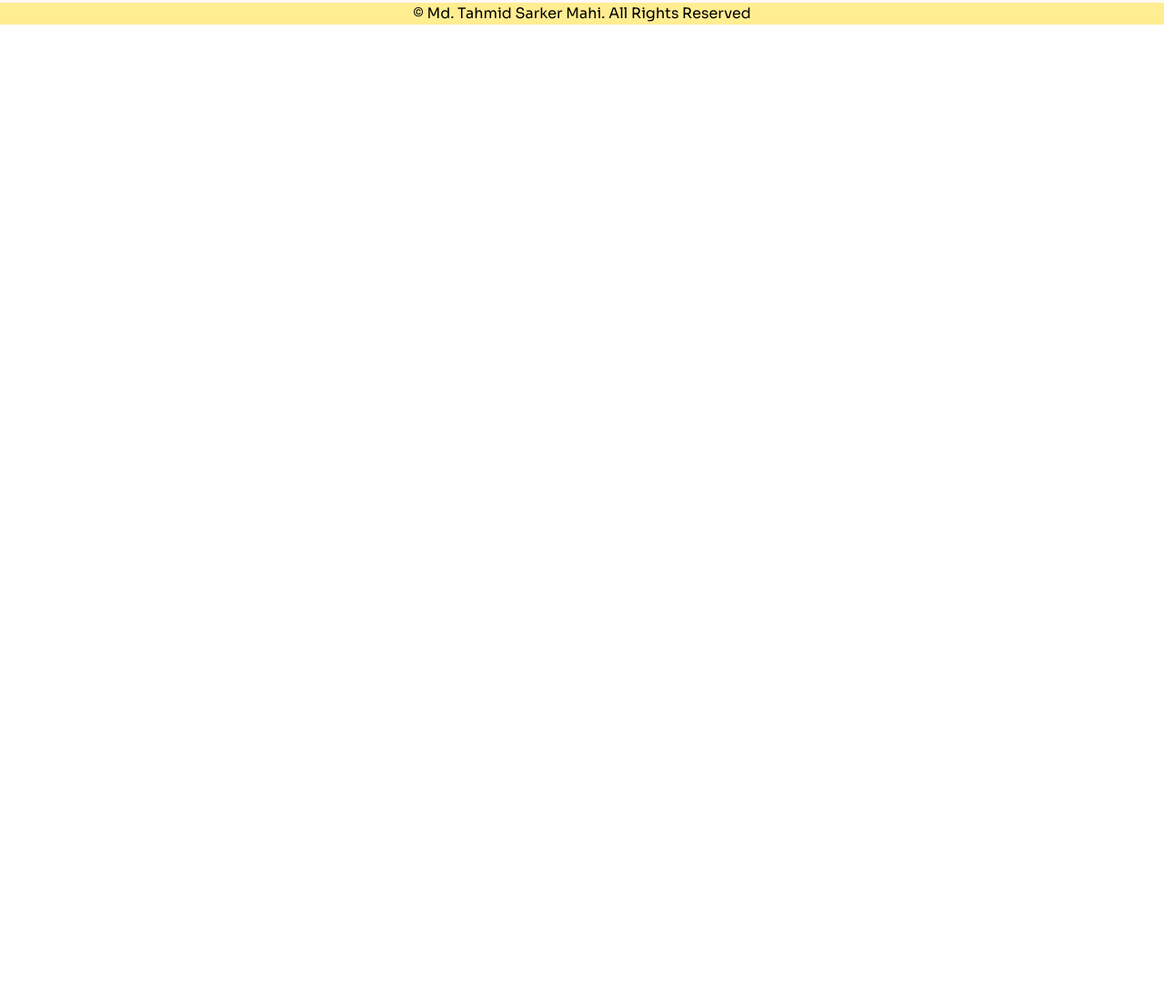
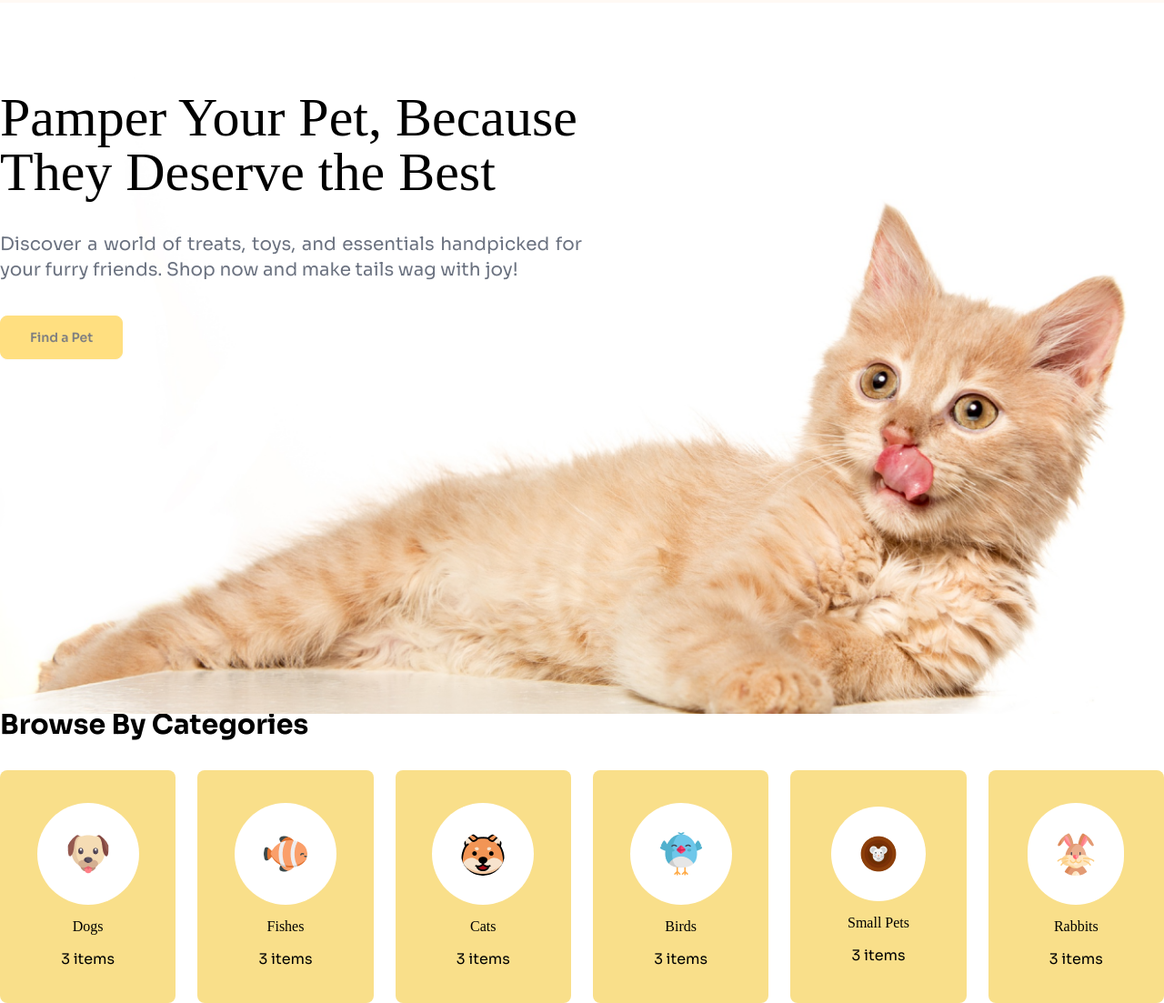
Before and after one commit to tahmid-sarker/Browse4Pets, a plain HTML site: page index.html in a window 1280 px wide. Shown: the part 101-1204 px from the top of the page at 91% size. Before the commit the page ends 800 px from the top, so only its background shows below. Drawn offline with nearby package versions, Linux system fonts and the light colour scheme; a web font is replaced by a local one.

Commit message:
Update the `Hero` & `Category Card` Section

```diff
--- a/index.html
+++ b/index.html
@@ -8,24 +8,15 @@
     <!-- Google Fonts -->
     <link rel="preconnect" href="https://fonts.googleapis.com" />
     <link rel="preconnect" href="https://fonts.gstatic.com" crossorigin />
-    <link
-      href="https://fonts.googleapis.com/css2?family=Sora:wght@100..800&display=swap"
-      rel="stylesheet"
-    />
+    <link href="https://fonts.googleapis.com/css2?family=Sora:wght@100..800&display=swap" rel="stylesheet" />
+    <link href="https://fonts.googleapis.com/css2?family=ADLaM+Display&display=swap" rel="stylesheet" />
 
     <!-- Tailwind + daisyUI CDN -->
-    <link
-      href="https://cdn.jsdelivr.net/npm/daisyui@4.12.23/dist/full.min.css"
-      rel="stylesheet"
-      type="text/css"
-    />
+    <link href="https://cdn.jsdelivr.net/npm/daisyui@4.12.23/dist/full.min.css" rel="stylesheet" type="text/css" />
     <script src="https://cdn.tailwindcss.com"></script>
 
     <!-- FontAwesome CDN -->
-    <script
-      src="https://kit.fontawesome.com/d50fc63bdb.js"
-      crossorigin="anonymous"
-    ></script>
+    <script src="https://kit.fontawesome.com/d50fc63bdb.js" crossorigin="anonymous"></script>
 
     <!-- Custom CSS -->
     <style>
@@ -34,11 +25,18 @@
         font-optical-sizing: auto;
         color: black;
       }
+
+      .font-adlam {
+        font-family: "ADLaM Display", serif;
+        font-weight: 400;
+        font-style: normal;
+      }
     </style>
   </head>
-  <body class="font-sora">
+  <body class="font-sora bg-white">
     <!-- Header -->
-    <header class="bg-[#FFF9F4] flex justify-between items-center py-3 lg:py-7 px-4 lg:px-36 border-black border-b-2 lg:border-none">
+    <header
+      class="bg-[#FFF9F4] flex justify-between items-center py-3 md:py-7 px-4 md:px-36 border-black border-b-2 md:border-none">
       <!-- Left Portion-->
       <div class="flex gap-3 justify-center items-center">
         <img src="assets/logo-header.png" alt="Browse4Pets Logo" />
@@ -58,8 +56,12 @@
       <div class="hidden md:flex gap-4 justify-center items-center">
         <i class="fa-regular fa-bell hover:text-yellow-400 cursor-pointer"></i>
         <i class="fa-solid fa-magnifying-glass hover:text-yellow-400 cursor-pointer"></i>
-        <button class="btn btn-outline btn-warning">Login</button>
-        <button class="btn btn-warning">Register</button>
+        <a href="#">
+          <button class="btn btn-outline btn-warning">Login</button>
+          </a>
+        <a href="#">
+          <button class="btn btn-warning">Register</button>
+        </a>
       </div>
       <!-- Mobile Menu -->
       <div class="md:hidden">
@@ -68,15 +70,83 @@
     </header>
     <!-- Main Content -->
     <main>
-      <section id="section-one"></section>
-      <section id="section-two"></section>
-      <section id="section-three"></section>
-      <section id="section-four"></section>
-      <section id="section-five"></section>
+      <!-- Hero Section -->
+      <section class="max-w-7xl mx-4 md:mx-auto mt-8 md:mt-20">
+        <div class="relative flex flex-col w-1/2 gap-3 md:gap-9 z-10">
+          <h1 class="font-adlam text-3xl md:text-6xl mt-4">
+            Pamper Your Pet, Because They Deserve the Best
+          </h1>
+          <p class="text-sm md:text-xl text-justify text-gray-500">
+            Discover a world of treats, toys, and essentials handpicked for your
+            furry friends. Shop now and make tails wag with joy!
+          </p>
+          <a href="#">
+            <button class="btn btn-warning py-3 px-8 animate-pulse">Find a Pet</button>
+          </a>
+        </div>
+        <div class="absolute left-35 top-72 md:top-40">
+          <img src="assets/cat-big.png" alt="Cat Image" />
+        </div>
+      </section>
+      <!-- Browse By Categories -->
+      <section class="max-w-7xl mx-4 md:mx-auto mt-36 md:mt-96">
+        <h1 class="text-3xl font-bold">Browse By Categories</h1>
+        <!-- Card Dogs-->
+        <div class="mt-8 grid grid-cols-2 md:grid-cols-3 lg:grid-cols-6 gap-6">
+          <div class="bg-[#F9DF8A] flex flex-col justify-center items-center rounded-lg gap-3 p-9">
+            <div>
+              <img class="p-8 rounded-full bg-white" src="assets/dog-cartoon.png" alt="Dogs" />
+            </div>
+            <h3 class="font-adlam text-center">Dogs</h3>
+            <p class="text-center">3 items</p>
+          </div>
+          <!-- Card Fishes-->
+          <div class="bg-[#F9DF8A] flex flex-col justify-center items-center rounded-lg gap-3 p-9">
+            <div>
+              <img class="p-8 rounded-full bg-white" src="assets/fish-cartoon.png" alt="Fishes" />
+            </div>
+            <h3 class="font-adlam text-center">Fishes</h3>
+            <p class="text-center">3 items</p>
+          </div>
+          <!-- Card Cats-->
+          <div class="bg-[#F9DF8A] flex flex-col justify-center items-center rounded-lg gap-3 p-9">
+            <div>
+              <img class="p-8 rounded-full bg-white" src="assets/cat-cartoon.png" alt="Cats" />
+            </div>
+            <h3 class="font-adlam text-center">Cats</h3>
+            <p class="text-center">3 items</p>
+          </div>
+          <!-- Card Birds-->
+          <div class="bg-[#F9DF8A] flex flex-col justify-center items-center rounded-lg gap-3 p-9">
+            <div>
+              <img class="p-8 rounded-full bg-white" src="assets/bird-cartoon.png" alt="Birds" />
+            </div>
+            <h3 class="font-adlam text-center">Birds</h3>
+            <p class="text-center">3 items</p>
+          </div>
+          <!-- Card Small Pets -->
+          <div class="bg-[#F9DF8A] flex flex-col justify-center items-center rounded-lg gap-3 p-9">
+            <div>
+              <img class="p-8 rounded-full bg-white" src="assets/mouse-cartoon.png" alt="Small Pets" />
+            </div>
+            <h3 class="font-adlam text-center">Small Pets</h3>
+            <p class="text-center">3 items</p>
+          </div>
+          <!-- Card Rabbits -->
+          <div class="bg-[#F9DF8A] flex flex-col justify-center items-center rounded-lg gap-3 p-9">
+            <div>
+              <img class="p-8 rounded-full bg-white" src="assets/rabbit-cartoon.png" alt="Rabbits" />
+            </div>
+            <h3 class="font-adlam text-center">Rabbits</h3>
+            <p class="text-center">3 items</p>
+          </div>
+        </div>
+      </section>
+      <section></section>
+      <section></section>
+      <section></section>
     </main>
     <!-- Footer -->
-    <footer class="bg-[#FFDC2680] text-center">
-      <p>&copy; Md. Tahmid Sarker Mahi. All Rights Reserved</p>
-    </footer>
+    <footer></footer>
   </body>
 </html>
```
